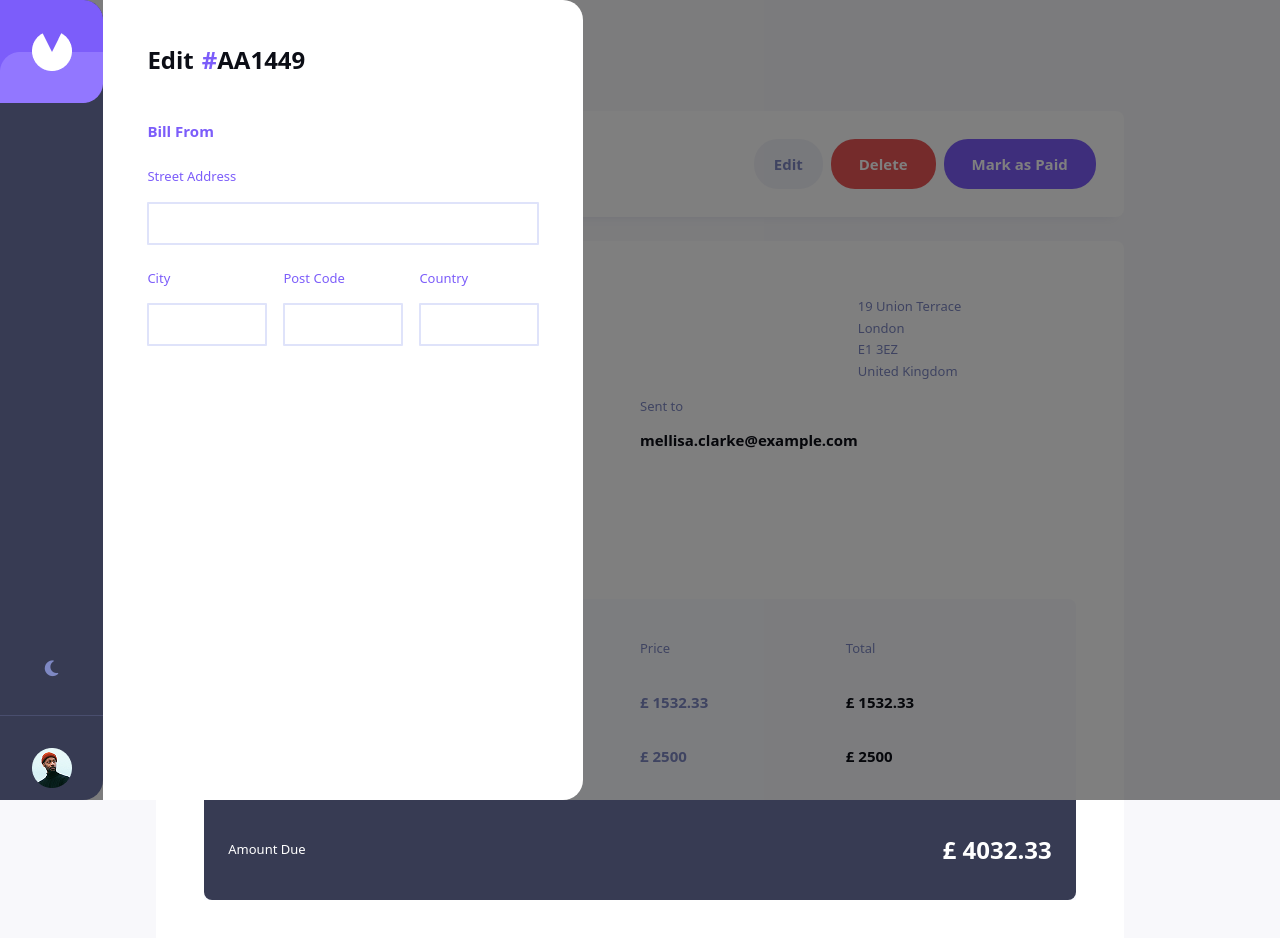
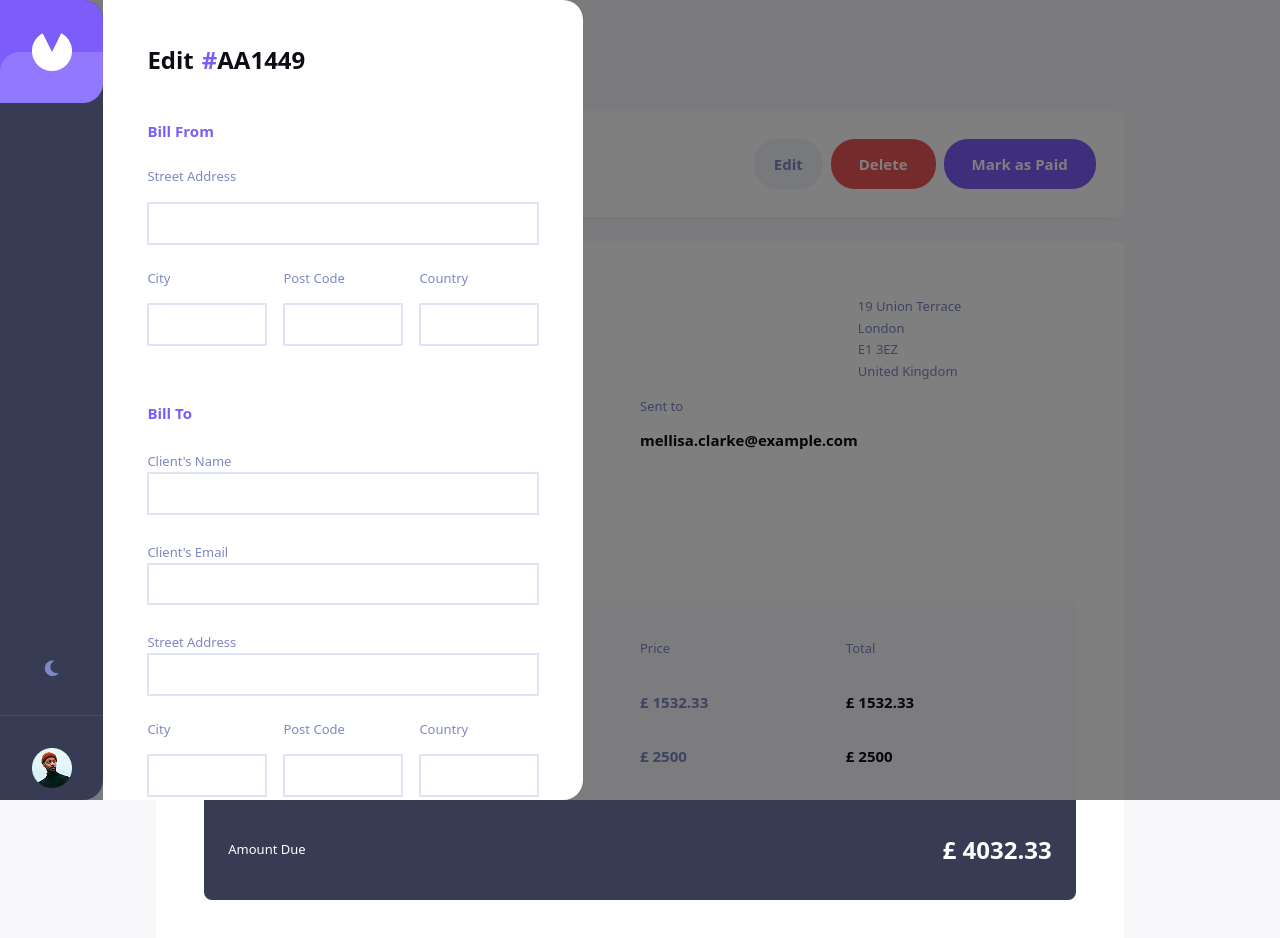
Before and after one commit to NwakanmaEmmanuel/invoice-management-app, a React (Vite) app: page /invoice/AA1449 in a window 1280 px wide. Both pictures are taken after a click on the button "Edit". Shown: the top 938 px of the page. Built offline with nearby package versions, Linux system fonts and the light colour scheme.

Commit message:
still completig invoice form

```diff
--- a/src/components/InvoiceForm.jsx
+++ b/src/components/InvoiceForm.jsx
@@ -5,7 +5,7 @@ import invoices from '../data/invoice';
 function InvoiceForm({invoice, setShowForm}) {
   return (
     <div className='fixed bottom-0 left-[1px] right-0 top-0 bg-black/50 z-50' onClick={() => setShowForm(false)}>
-      <div className='bg-[#FFFFFF] absolute top-0 left-[6.4rem] h-screen rounded-tr-[20px] rounded-br-[20px] w-[30rem] z-10 p-11          text-black '
+      <div className='bg-[#FFFFFF] absolute top-0 left-[6.4rem] h-screen rounded-tr-[20px] rounded-br-[20px] w-[30rem] z-10 p-11 overflow-y-scroll text-black '
       onClick={(e) => e.stopPropagation()} >
         <div className='flex gap-2 mb-11'>
           <h1 className='text-2xl font-bold text-[#0C0E16]' >Edit </h1>
@@ -15,13 +15,13 @@ function InvoiceForm({invoice, setShowForm}) {
 
         <div>
           <p className='text-[#7C5DFA] text-[15px] font-bold mb-6 ' >Bill From</p>
-          <p className='text-[13px] text-[#7C5DFA] mb-4 font-medium' >Street Address</p>
+          <p className='text-[13px] text-[#7E88C3] mb-4 font-medium' >Street Address</p>
           <input type="text" className='w-full outline-none mb-6 border-[#DFE3FA] border-solid border-2 rounded-[1px] font-bold text-[15px] px-4 py-2' />
 
           <div className='grid grid-cols-3 gap-4 mb-[-1px]'>
-            <p className='text-[13px] text-[#7C5DFA] mb-4 font-medium' >City</p>
-            <p className='text-[13px] text-[#7C5DFA] mb-4 font-medium' >Post Code</p>
-            <p className='text-[13px] text-[#7C5DFA] mb-4 font-medium' >Country</p>
+            <p className='text-[13px] text-[#7E88C3] mb-4 font-medium' >City</p>
+            <p className='text-[13px] text-[#7E88C3] mb-4 font-medium' >Post Code</p>
+            <p className='text-[13px] text-[#7E88C3] mb-4 font-medium' >Country</p>
           </div>
 
           <div className='grid grid-cols-3 gap-4 mb-8'>
@@ -30,6 +30,49 @@ function InvoiceForm({invoice, setShowForm}) {
             <input type="text" className='w-full outline-none mb-6 font-bold text-[#0C0E16] border-[#DFE3FA] border-solid border-2 rounded-[1px]  text-[15px] px-4 py-2' />
           </div>
         </div>
+
+        <div>
+          <h1 className='text-[#7C5DFA] text-[15px] font-bold mb-6 '>Bill To</h1>
+          <label  className='text-[13px] text-[#7E88C3] mb-4 font-medium'>Client's Name</label>
+          <input className='w-full outline-none mb-6 font-bold text-[#0C0E16] border-[#DFE3FA] border-solid border-2 rounded-[1px]  text-[15px] px-4 py-2'  type="text" />
+          <label className='text-[13px] text-[#7E88C3] mb-4 font-medium'>Client's Email</label>
+          <input className='w-full outline-none mb-6 font-bold text-[#0C0E16] border-[#DFE3FA] border-solid border-2 rounded-[1px]  text-[15px] px-4 py-2' type="email" />
+          <label  className='text-[13px] text-[#7E88C3] mb-4 font-medium'>Street Address</label>
+          <input className='w-full outline-none mb-6 font-bold text-[#0C0E16] border-[#DFE3FA] border-solid border-2 rounded-[1px]  text-[15px] px-4 py-2' type='text' />
+        </div>
+
+        <div>
+           <div className='grid grid-cols-3 gap-4 mb-[-1px]'>
+            <p className='text-[13px] text-[#7E88C3] mb-4 font-medium' >City</p>
+            <p className='text-[13px] text-[#7E88C3] mb-4 font-medium' >Post Code</p>
+            <p className='text-[13px] text-[#7E88C3] mb-4 font-medium' >Country</p>
+          </div>
+
+          <div className='grid grid-cols-3 gap-4 mb-8'>
+            <input type="text" className='w-full outline-none mb-6 font-bold text-[#0C0E16] border-[#DFE3FA] border-solid border-2 rounded-[1px]  text-[15px] px-4 py-2' />
+            <input type="text" className='w-full outline-none mb-6 font-bold text-[#0C0E16] border-[#DFE3FA] border-solid border-2 rounded-[1px]  text-[15px] px-4 py-2' />
+            <input type="text" className='w-full outline-none mb-6 font-bold text-[#0C0E16] border-[#DFE3FA] border-solid border-2 rounded-[1px]  text-[15px] px-4 py-2' />
+          </div>
+
+           <div className='flex gap-4 '>
+            <div className='flex flex-col gap-4 border w-[100%]'>
+              <p className='text-[13px] font-medium text-[#7E88C3] '>Invoice Date</p>
+              <button className='border rounded-[4px]   border-solid flex text-[15px] font-bold text-[#0C0E16] justify-between px-5 py-2 items-center  '>
+                {invoice.createdAt}
+                <i className="fa-solid fa-calendar"></i>
+              </button>
+            </div>
+            <div className='flex flex-col gap-4  border w-[100%]'>
+              <p className='text-[13px] font-medium text-[#7E88C3]'>Payment Terms</p>
+              <button className='border rounded-[4px] border-solid flex text-[15px] font-bold text-[#0C0E16] justify-between px-5 py-2 items-center  '>
+                {invoice.paymentTerms}
+              <i className="fa-solid fa-angle-down text-[#7C5DFA]"></i>
+              </button>
+            </div>
+           </div>
+        </div>
+
+
       </div>
     </div>
   )
```
